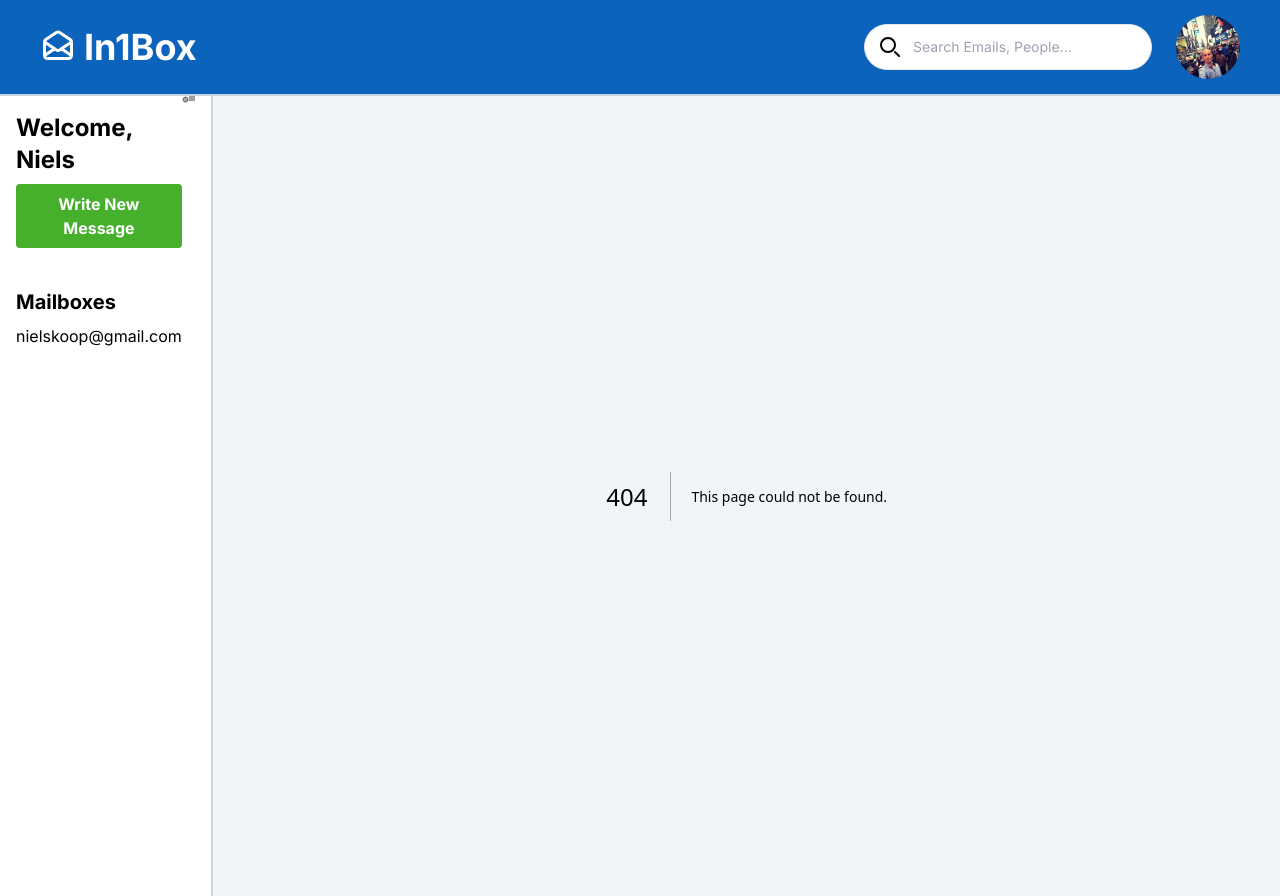
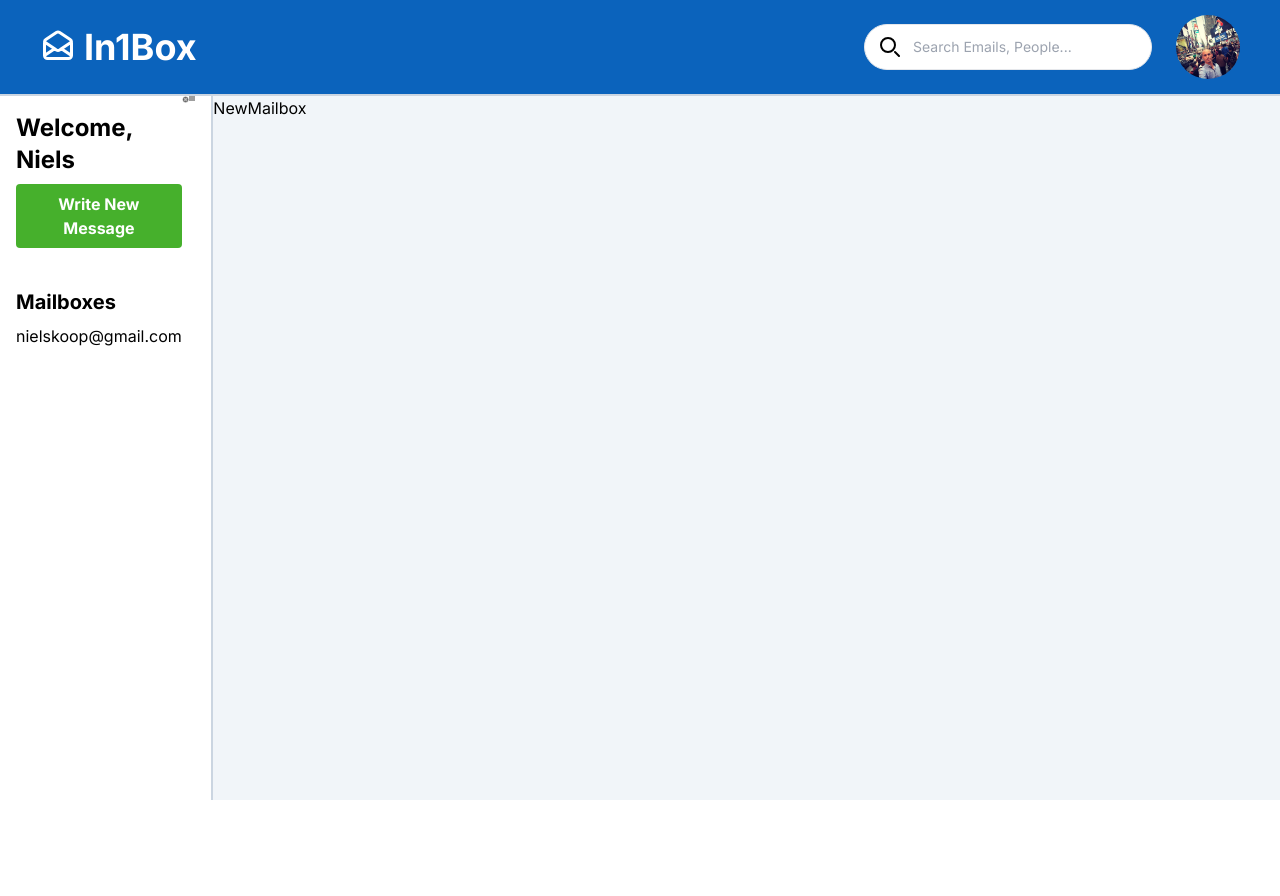
Before and after one commit to hpatrikrobert/in1box, a Next.js app: page /new-mailbox in a window 1280 px wide. Before the commit this address had no page. After the commit the page ends 800 px from the top, so only its background shows below. Built offline with nearby package versions, Linux system fonts and the light colour scheme; grey boxes are pictures that could not be loaded.

Commit message:
feat: added routes for settings, new-mailbox, and profile

```diff
--- /dev/null
+++ b/app/new-mailbox/page.jsx
@@ -0,0 +1,7 @@
+import React from "react";
+
+const NewMailbox = () => {
+  return <div>NewMailbox</div>;
+};
+
+export default NewMailbox;
--- /dev/null
+++ b/app/profile/page.jsx
@@ -0,0 +1,7 @@
+import React from "react";
+
+const Profile = () => {
+  return <div>Profile</div>;
+};
+
+export default Profile;
--- /dev/null
+++ b/app/settings/page.jsx
@@ -0,0 +1,7 @@
+import React from "react";
+
+const Settings = () => {
+  return <div>Settings</div>;
+};
+
+export default Settings;
```
